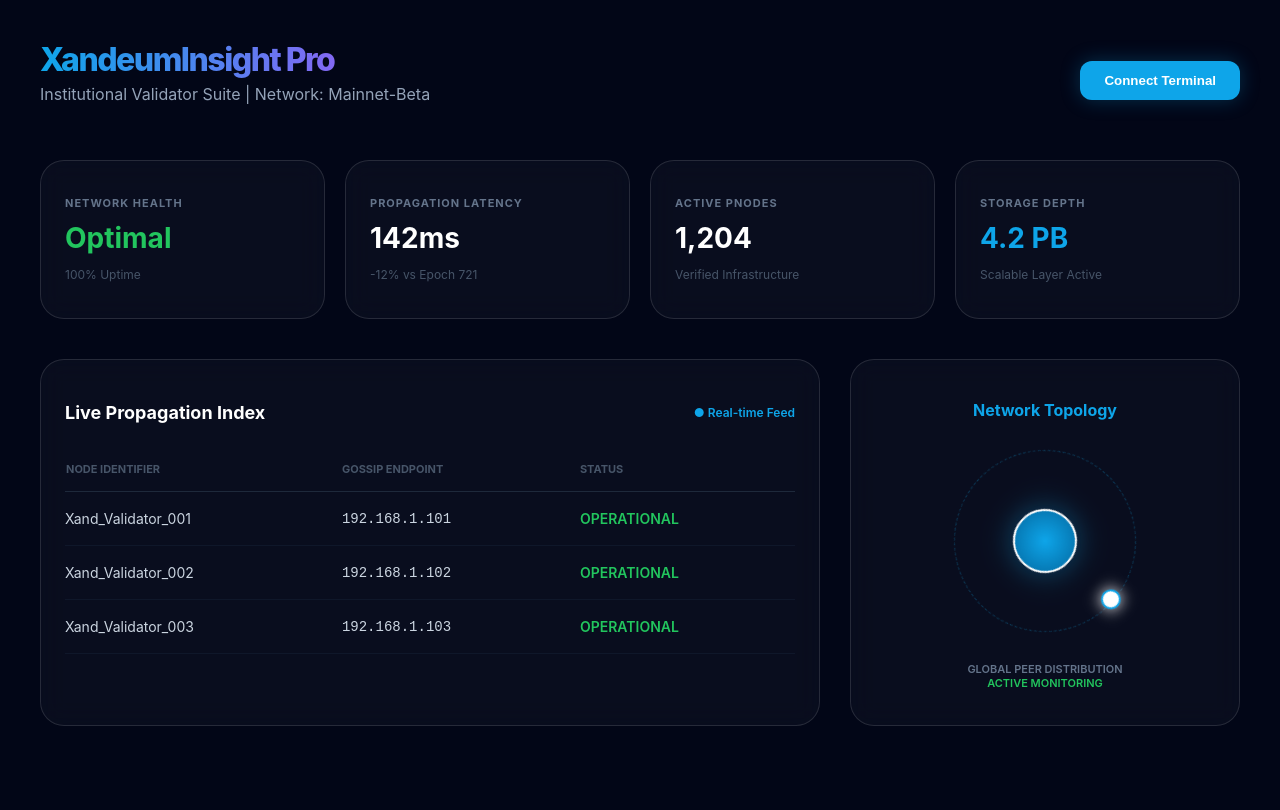
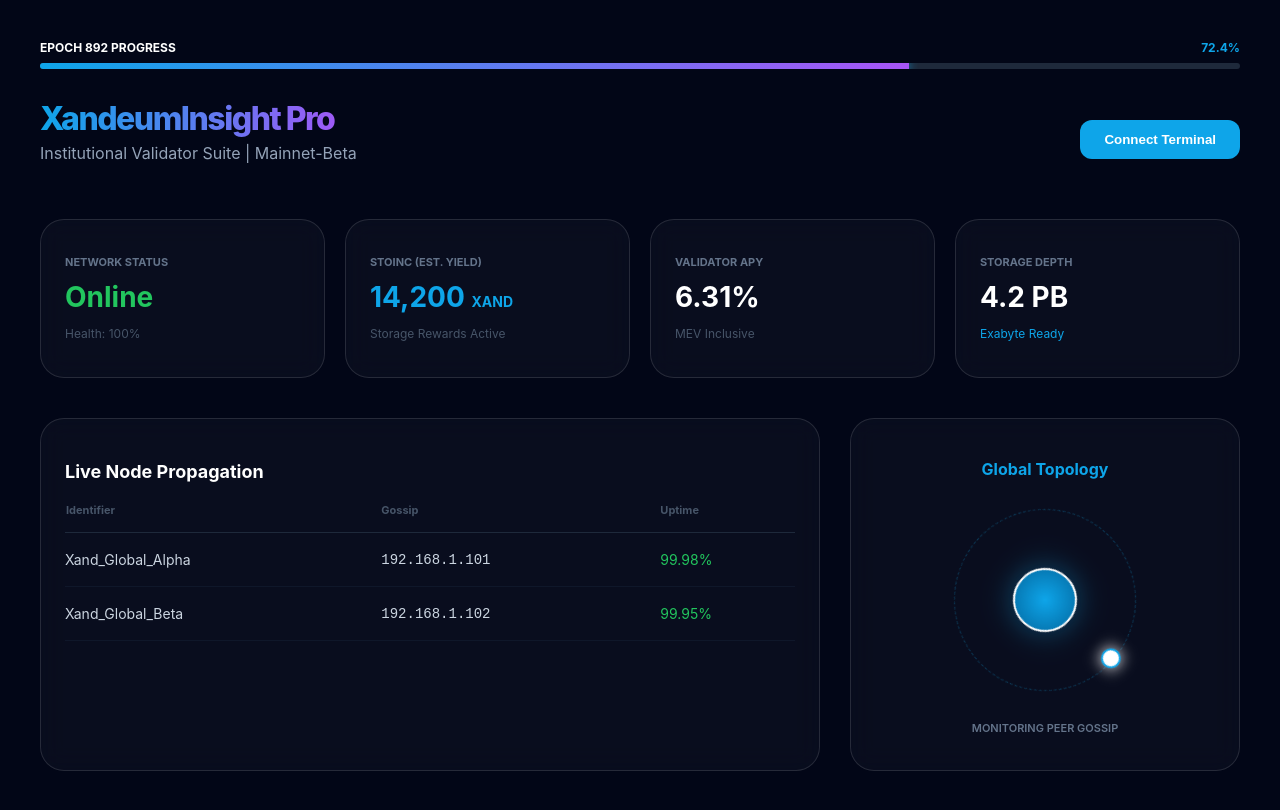
Before and after one commit to Prince-Chinedu123/xandeum-insight-pro., a Next.js app: page / in a window 1280 px wide. Shown: the top 810 px of the page. Built offline with nearby package versions, Linux system fonts and the light colour scheme.

Commit message:
Update page.tsx

```diff
--- a/app/page.tsx
+++ b/app/page.tsx
@@ -3,6 +3,9 @@
 import React from 'react';
 
 export default function Home() {
+  const xandBlue = '#0ea5e9';
+  const xandDeep = '#020617';
+
   const glassStyle = {
     background: 'rgba(255, 255, 255, 0.03)',
     backdropFilter: 'blur(12px)',
@@ -11,88 +14,95 @@ export default function Home() {
     padding: '24px',
   };
 
-  // Official Xandeum Brand Colors
-  const xandBlue = '#0ea5e9'; // Electric blue
-  const xandDeep = '#020617'; // Midnight background
-
   return (
     <div style={{ backgroundColor: xandDeep, minHeight: '100vh', color: 'white', padding: '40px', fontFamily: 'Inter, sans-serif' }}>
 
-      {/* CORRECTED HEADER */}
+      {/* 1. NEW: EPOCH PROGRESS BAR (Top level) */}
+      <div style={{ marginBottom: '30px' }}>
+        <div style={{ display: 'flex', justifyContent: 'space-between', fontSize: '12px', marginBottom: '8px', fontWeight: 'bold' }}>
+          <span>EPOCH 892 PROGRESS</span>
+          <span style={{ color: xandBlue }}>72.4%</span>
+        </div>
+        <div style={{ width: '100%', height: '6px', background: '#1e293b', borderRadius: '10px', overflow: 'hidden' }}>
+          <div style={{ width: '72.4%', height: '100%', background: `linear-gradient(90deg, ${xandBlue}, #a855f7)`, boxShadow: `0 0 10px ${xandBlue}` }}></div>
+        </div>
+      </div>
+
       <header style={{ marginBottom: '40px', display: 'flex', justifyContent: 'space-between', alignItems: 'center' }}>
         <div>
           <h1 style={{ fontSize: '32px', fontWeight: '800', letterSpacing: '-1.5px', margin: 0, background: `linear-gradient(to right, ${xandBlue}, #a855f7)`, WebkitBackgroundClip: 'text', WebkitTextFillColor: 'transparent' }}>
             XandeumInsight Pro
           </h1>
-          <p style={{ color: '#94a3b8', marginTop: '5px' }}>Institutional Validator Suite | Network: Mainnet-Beta</p>
+          <p style={{ color: '#94a3b8', marginTop: '5px' }}>Institutional Validator Suite | Mainnet-Beta</p>
         </div>
-        <button style={{ backgroundColor: xandBlue, color: 'white', border: 'none', padding: '12px 24px', borderRadius: '12px', fontWeight: '700', cursor: 'pointer', boxShadow: `0 0 20px ${xandBlue}44` }}>
+        <button style={{ backgroundColor: xandBlue, color: 'white', border: 'none', padding: '12px 24px', borderRadius: '12px', fontWeight: '700', cursor: 'pointer' }}>
           Connect Terminal
         </button>
       </header>
 
-      {/* STATS ROW */}
+      {/* STATS ROW (Now including STOINC) */}
       <div style={{ display: 'grid', gridTemplateColumns: 'repeat(4, 1fr)', gap: '20px', marginBottom: '40px' }}>
-        {[
-          { label: 'Network Health', val: 'Optimal', sub: '100% Uptime', color: '#22c55e' },
-          { label: 'Propagation Latency', val: '142ms', sub: '-12% vs Epoch 721', color: '#fff' },
-          { label: 'Active pNodes', val: '1,204', sub: 'Verified Infrastructure', color: '#fff' },
-          { label: 'Storage Depth', val: '4.2 PB', sub: 'Scalable Layer Active', color: xandBlue },
-        ].map((stat, i) => (
-          <div key={i} style={glassStyle}>
-            <p style={{ color: '#64748b', fontSize: '11px', fontWeight: '700', textTransform: 'uppercase', letterSpacing: '1px' }}>{stat.label}</p>
-            <h2 style={{ fontSize: '28px', color: stat.color, margin: '10px 0' }}>{stat.val}</h2>
-            <p style={{ fontSize: '12px', color: '#475569' }}>{stat.sub}</p>
-          </div>
-        ))}
+        <div style={glassStyle}>
+          <p style={{ color: '#64748b', fontSize: '11px', fontWeight: '700', textTransform: 'uppercase' }}>Network Status</p>
+          <h2 style={{ fontSize: '28px', color: '#22c55e', margin: '10px 0' }}>Online</h2>
+          <p style={{ fontSize: '12px', color: '#475569' }}>Health: 100%</p>
+        </div>
+        <div style={glassStyle}>
+          <p style={{ color: '#64748b', fontSize: '11px', fontWeight: '700', textTransform: 'uppercase' }}>STOINC (Est. Yield)</p>
+          <h2 style={{ fontSize: '28px', color: xandBlue, margin: '10px 0' }}>14,200 <span style={{fontSize: '14px'}}>XAND</span></h2>
+          <p style={{ fontSize: '12px', color: '#475569' }}>Storage Rewards Active</p>
+        </div>
+        <div style={glassStyle}>
+          <p style={{ color: '#64748b', fontSize: '11px', fontWeight: '700', textTransform: 'uppercase' }}>Validator APY</p>
+          <h2 style={{ fontSize: '28px', margin: '10px 0' }}>6.31%</h2>
+          <p style={{ fontSize: '12px', color: '#475569' }}>MEV Inclusive</p>
+        </div>
+        <div style={glassStyle}>
+          <p style={{ color: '#64748b', fontSize: '11px', fontWeight: '700', textTransform: 'uppercase' }}>Storage Depth</p>
+          <h2 style={{ fontSize: '28px', margin: '10px 0' }}>4.2 PB</h2>
+          <p style={{ fontSize: '12px', color: xandBlue }}>Exabyte Ready</p>
+        </div>
       </div>
 
       <div style={{ display: 'grid', gridTemplateColumns: '2fr 1fr', gap: '30px' }}>
-
         {/* TABLE SECTION */}
         <div style={glassStyle}>
-          <div style={{ display: 'flex', justifyContent: 'space-between', alignItems: 'center', marginBottom: '20px' }}>
-            <h3 style={{ fontSize: '18px', fontWeight: '700' }}>Live Propagation Index</h3>
-            <span style={{ fontSize: '12px', color: xandBlue, fontWeight: '600' }}>● Real-time Feed</span>
-          </div>
+          <h3 style={{ fontSize: '18px', fontWeight: '700', marginBottom: '20px' }}>Live Node Propagation</h3>
           <table style={{ width: '100%', borderCollapse: 'collapse' }}>
             <thead>
-              <tr style={{ textAlign: 'left', borderBottom: '1px solid #1e293b', color: '#475569', fontSize: '11px', textTransform: 'uppercase' }}>
-                <th style={{ paddingBottom: '15px' }}>Node Identifier</th>
-                <th style={{ paddingBottom: '15px' }}>Gossip Endpoint</th>
-                <th style={{ paddingBottom: '15px' }}>Status</th>
+              <tr style={{ textAlign: 'left', borderBottom: '1px solid #1e293b', color: '#475569', fontSize: '11px' }}>
+                <th style={{ paddingBottom: '15px' }}>Identifier</th>
+                <th style={{ paddingBottom: '15px' }}>Gossip</th>
+                <th style={{ paddingBottom: '15px' }}>Uptime</th>
               </tr>
             </thead>
             <tbody style={{ fontSize: '14px', color: '#cbd5e1' }}>
-              {[1, 2, 3].map((n) => (
-                <tr key={n} style={{ borderBottom: '1px solid #0f172a' }}>
-                  <td style={{ padding: '18px 0' }}>Xand_Validator_00{n}</td>
-                  <td style={{ fontFamily: 'monospace' }}>192.168.1.10{n}</td>
-                  <td style={{ color: '#22c55e', fontWeight: '600' }}>OPERATIONAL</td>
-                </tr>
-              ))}
+              <tr style={{ borderBottom: '1px solid #0f172a' }}>
+                <td style={{ padding: '18px 0' }}>Xand_Global_Alpha</td>
+                <td style={{ fontFamily: 'monospace' }}>192.168.1.101</td>
+                <td style={{ color: '#22c55e' }}>99.98%</td>
+              </tr>
+              <tr style={{ borderBottom: '1px solid #0f172a' }}>
+                <td style={{ padding: '18px 0' }}>Xand_Global_Beta</td>
+                <td style={{ fontFamily: 'monospace' }}>192.168.1.102</td>
+                <td style={{ color: '#22c55e' }}>99.95%</td>
+              </tr>
             </tbody>
           </table>
         </div>
 
-        {/* SPINNING TOPOLOGY (Corrected Colors) */}
+        {/* SPINNING TOPOLOGY */}
         <div style={{ ...glassStyle, display: 'flex', flexDirection: 'column', alignItems: 'center', justifyContent: 'center' }}>
-          <h3 style={{ fontSize: '16px', fontWeight: '700', marginBottom: '30px', color: xandBlue }}>Network Topology</h3>
-
+          <h3 style={{ fontSize: '16px', fontWeight: '700', marginBottom: '30px', color: xandBlue }}>Global Topology</h3>
           <div className="topology-spinner" style={{
-            width: '180px', height: '180px', borderRadius: '50%',
-            border: '1px dashed rgba(14, 165, 233, 0.3)',
+            width: '180px', height: '180px', borderRadius: '50%', border: '1px dashed rgba(14, 165, 233, 0.3)',
             position: 'relative', display: 'flex', alignItems: 'center', justifyContent: 'center',
             animation: 'spin 15s linear infinite'
           }}>
             <div style={{ width: '60px', height: '60px', borderRadius: '50%', background: `radial-gradient(circle, ${xandBlue}, #0369a1)`, border: '2px solid #fff', boxShadow: `0 0 30px ${xandBlue}66` }}></div>
             <div style={{ position: 'absolute', top: '-8px', width: '16px', height: '16px', background: '#fff', borderRadius: '50%', boxShadow: '0 0 15px #fff', border: `2px solid ${xandBlue}` }}></div>
           </div>
-
-          <p style={{ marginTop: '30px', fontSize: '11px', color: '#64748b', textAlign: 'center', fontWeight: '600' }}>
-            GLOBAL PEER DISTRIBUTION<br/>
-            <span style={{ color: '#22c55e' }}>ACTIVE MONITORING</span>
-          </p>
+          <p style={{ marginTop: '30px', fontSize: '11px', color: '#64748b', fontWeight: '600' }}>MONITORING PEER GOSSIP</p>
         </div>
       </div>
 
```
